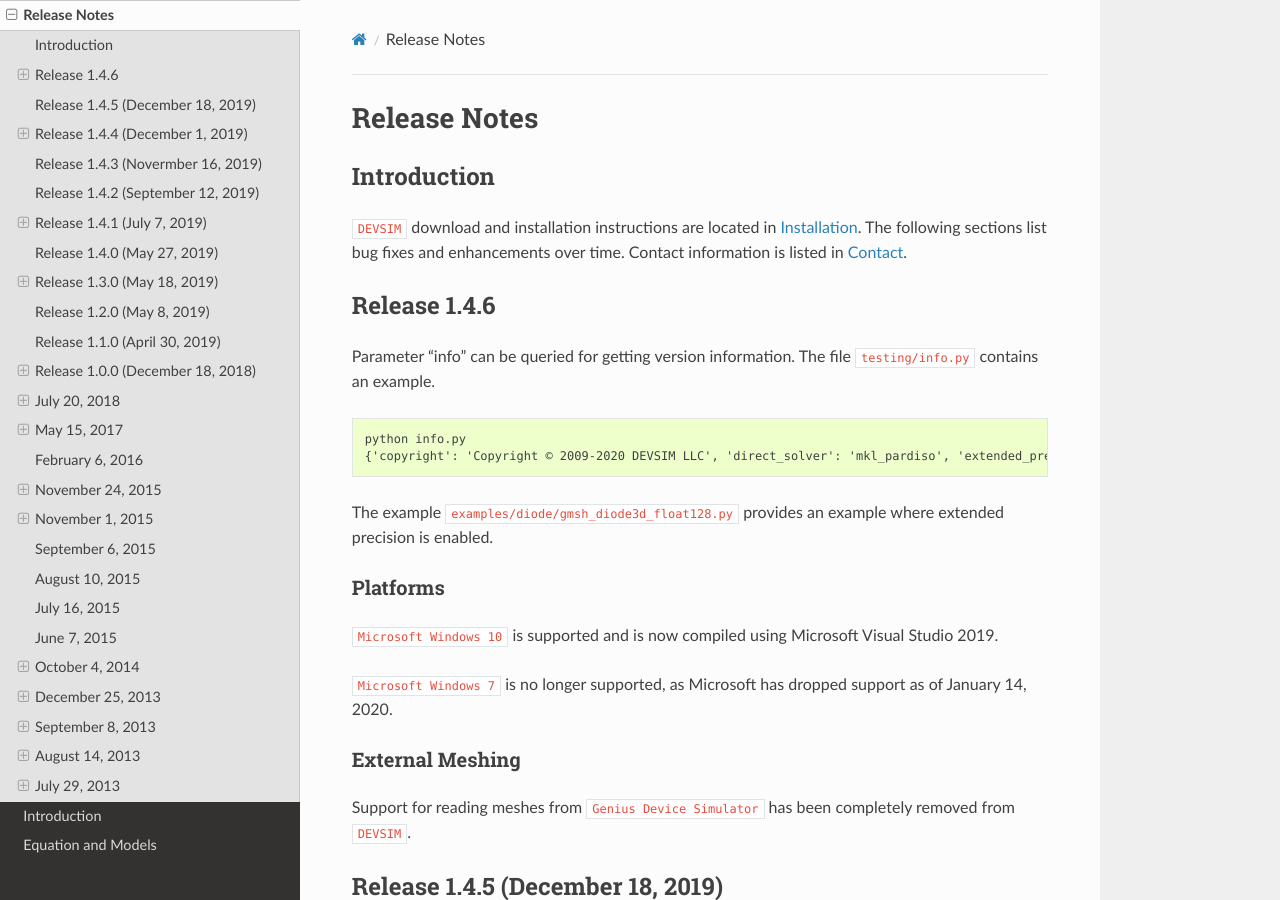
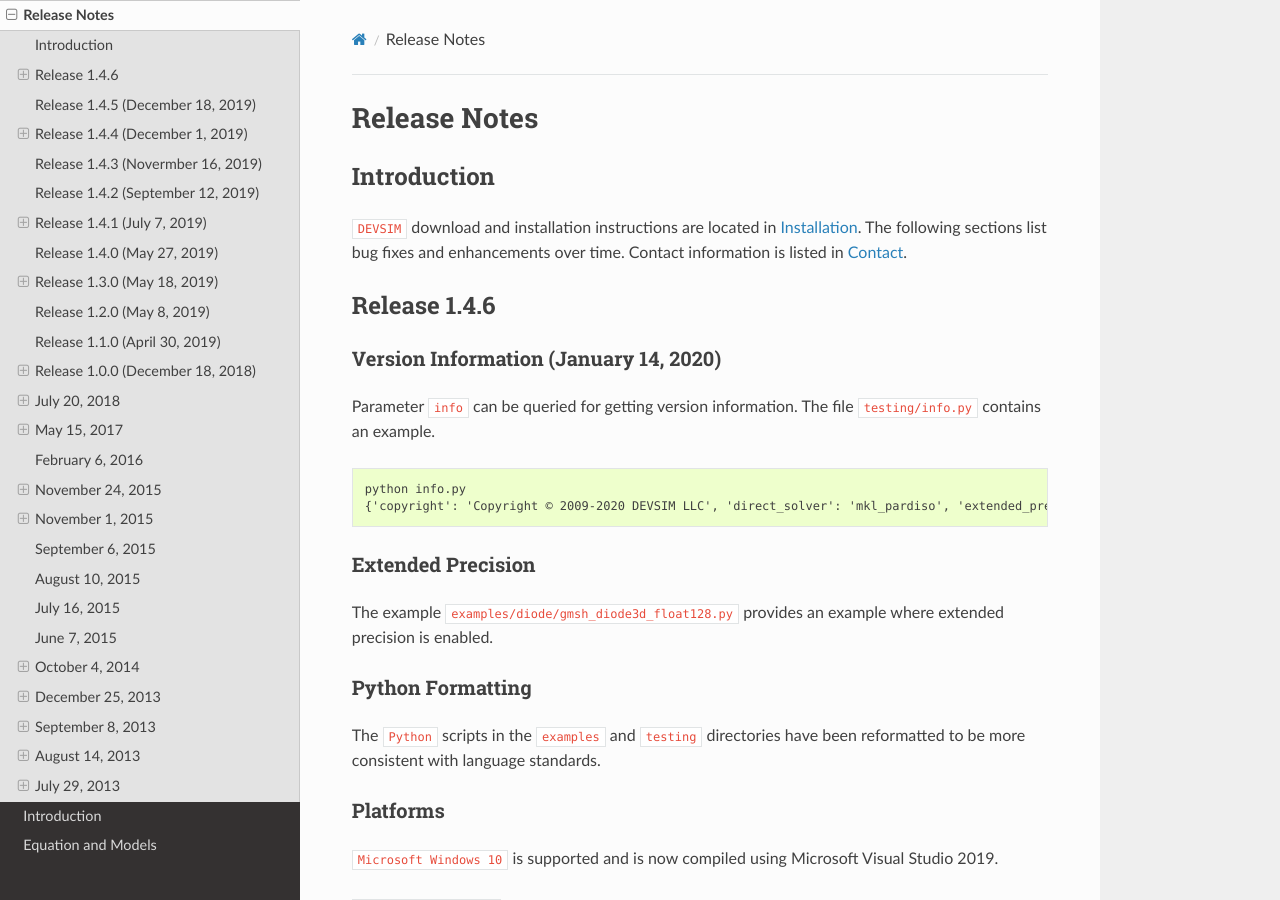
Before and after one commit to devsim/devsim_documentation, a Sphinx documentation site: the page built from sphinx/source/releasenotes.rst, in a window 1280 px wide and 900 px high. Built offline with Sphinx 7.4.7 and the Read the Docs theme 2.0.0, drawn with Linux system fonts in a browser that asks for light colours; cross-references to code outside the pages are shown as plain code.

Commit message:
Version 1.4.6

```diff
--- a/sphinx/source/releasenotes.rst
+++ b/sphinx/source/releasenotes.rst
@@ -12,15 +12,25 @@ Introduction
 Release 1.4.6
 ~~~~~~~~~~~~~
 
-Parameter "info" can be queried for getting version information.  The file ``testing/info.py`` contains an example.
+Version Information (January 14, 2020)
+^^^^^^^^^^^^^^^^^^^^^^^^^^^^^^^^^^^^^^
+
+Parameter ``info`` can be queried for getting version information.  The file ``testing/info.py`` contains an example.
 
 .. code-block:: none
 
   python info.py
   {'copyright': 'Copyright © 2009-2020 DEVSIM LLC', 'direct_solver': 'mkl_pardiso', 'extended_precision': True, 'license': 'Apache License, Version 2.0', 'version': '1.4.6', 'website': 'https://devsim.org'}
 
+Extended Precision
+^^^^^^^^^^^^^^^^^^
 
 The example ``examples/diode/gmsh_diode3d_float128.py`` provides an example where extended precision is enabled.
+
+Python Formatting
+^^^^^^^^^^^^^^^^^
+
+The |python| scripts in the ``examples`` and ``testing`` directories have been reformatted to be more consistent with language standards.
 
 Platforms
 ^^^^^^^^^
```
